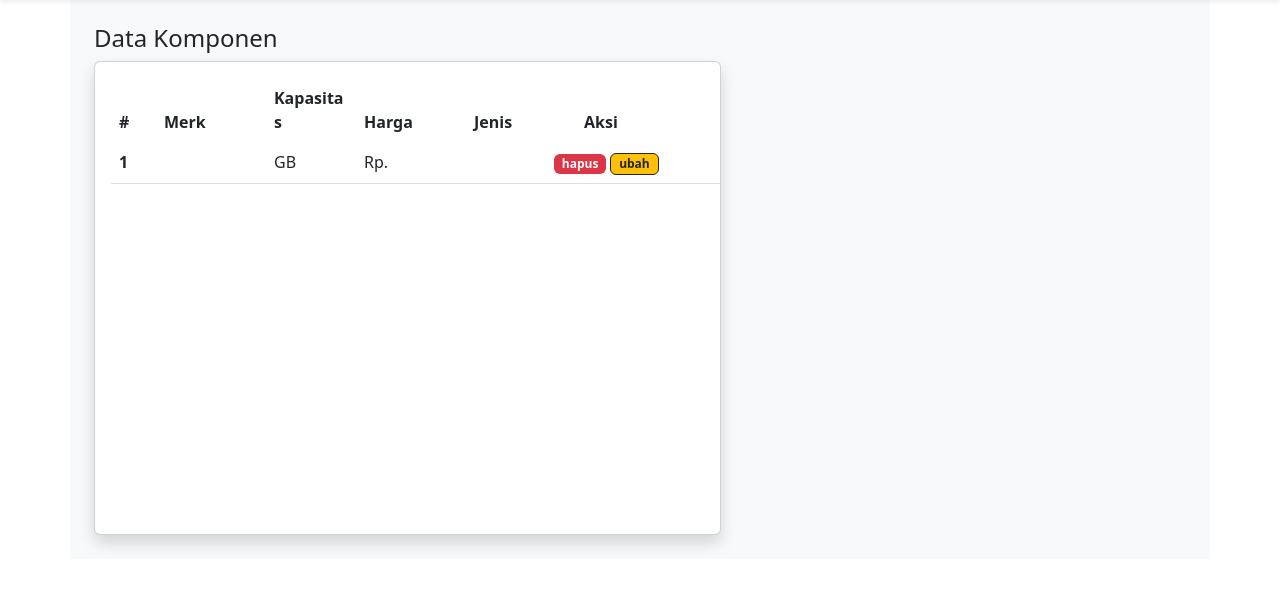
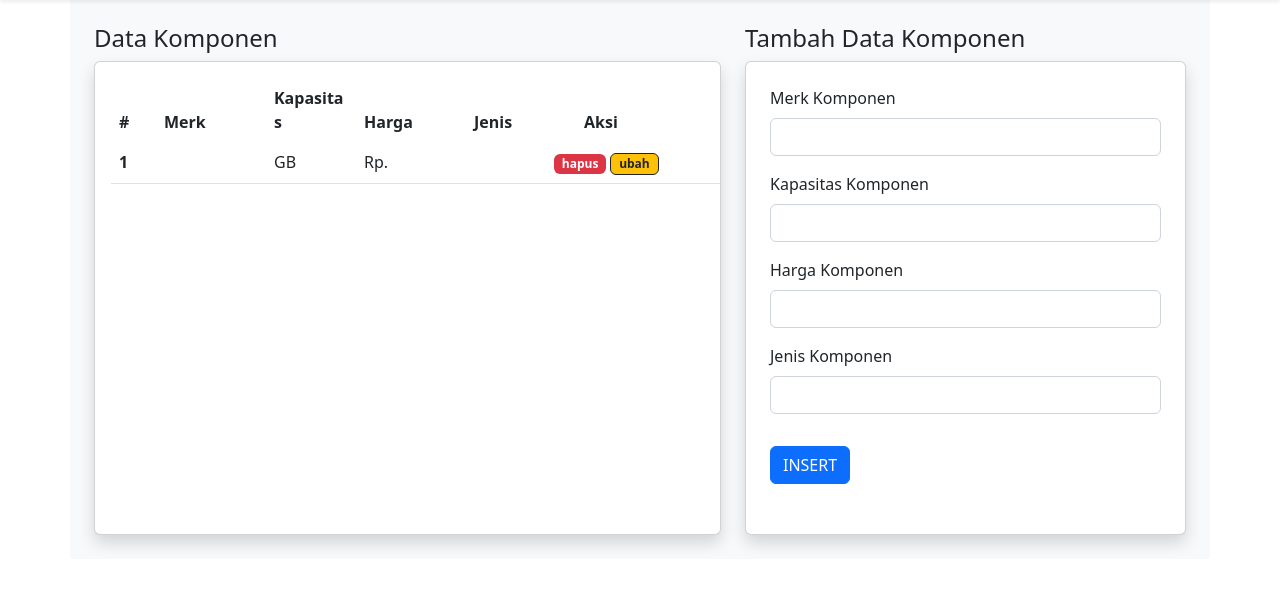
Before and after one commit to ari-ramadhan/tugascrud, a CodeIgniter app: page /tugasFullCrud/ in a window 1280 px wide. Shown: the part 56-646 px from the top of the page. Run offline with CodeIgniter, Linux system fonts and the light colour scheme; tables that the repository leaves empty or names only in its code hold one stand-in row (values such as "Sample post"); data that the repository does not hold is empty.

Commit message:
insert data

```diff
--- a/application/controllers/Komponen007.php
+++ b/application/controllers/Komponen007.php
@@ -13,7 +13,6 @@
         $this->load->view('header');
         $this->load->view('index', $data);
         $this->load->view('footer');
-
     }
 
 }
--- a/application/models/MKomponen007.php
+++ b/application/models/MKomponen007.php
@@ -8,6 +8,22 @@
 
     }
 
+    public function tambahDataKomponen () {
+
+        $data = [
+
+            "merk_007" => $this->input->post('merk'),
+            "kapasitas_007" => $this->input->post('kapasitas'),
+            "harga_007" => $this->input->post('harga'),
+            "jenis_007" => $this->input->post('jenis')
+
+        ];
+
+        $this->db->insert('komponen_007', $data);
+        return $this->db->affected_rows();
+
+    }
+
 }
 
 ?>
--- a/application/views/index.php
+++ b/application/views/index.php
@@ -21,6 +21,23 @@
 }
 </style>
 
+
+<?php
+
+if (isset($_POST['submit'])) {
+    if ($this->MKomponen007->tambahDataKomponen() > 0) {
+        echo "
+        <script> alert('Tambah Data Berhasil!'); document.location.href = '". site_url('index.php/komponen007') ."'; </script>
+        ";
+
+    } else {
+
+        echo "
+        <script> alert('Tambah Data Gagal!'); document.location.href = '". site_url('index.php/komponen007') ."';</script>
+        ";
+    }
+}
+?>
 
 
 <div class="row">
@@ -61,13 +78,34 @@
         </div>
     </div>
 
-    <!-- <div class="col-5">
+    <div class="col-5">
         <h4>Tambah Data Komponen</h4>
         <div class="card shadow">
-            <div class="card-body" style="height: 472px">
+            <div class="card-body p-4" style="height: 472px">
+                <form action="" method="post">
+                    <div class="mb-3">
+                        <label for="merk" class="form-label">Merk Komponen</label>
+                        <input type="text" class="form-control" id="merk" name="merk">
+                    </div>
+                    <div class="mb-3">
+                        <label for="kapasitas" class="form-label">Kapasitas Komponen</label>
+                        <input type="number" class="form-control" id="kapasitas" name="kapasitas">
+                    </div>
+                    <div class="mb-3">
+                        <label for="harga" class="form-label">Harga Komponen</label>
+                        <input type="number" class="form-control" id="harga" name="harga">
+                    </div>
+                    <div class="mb-3">
+                        <label for="jenis" class="form-label">Jenis Komponen</label>
+                        <input type="text" class="form-control" id="jenis" name="jenis">
+                    </div>
 
+                    <div class="mb-3">
+                        <button type="submit" name="submit" class="btn btn-primary mt-3 "> INSERT </button>
+                    </div>
+                </form>
 
             </div>
         </div>
-    </div> -->
+    </div>
 </div>
```
